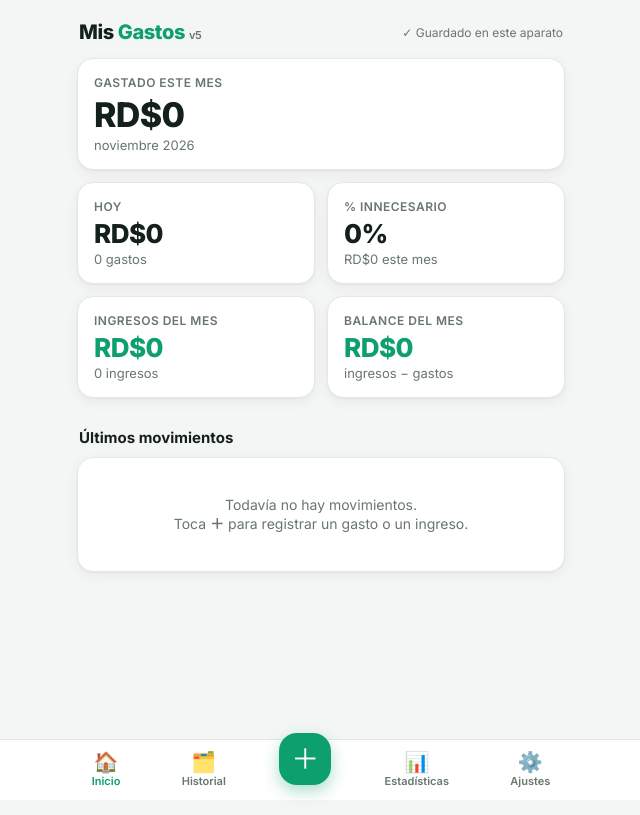
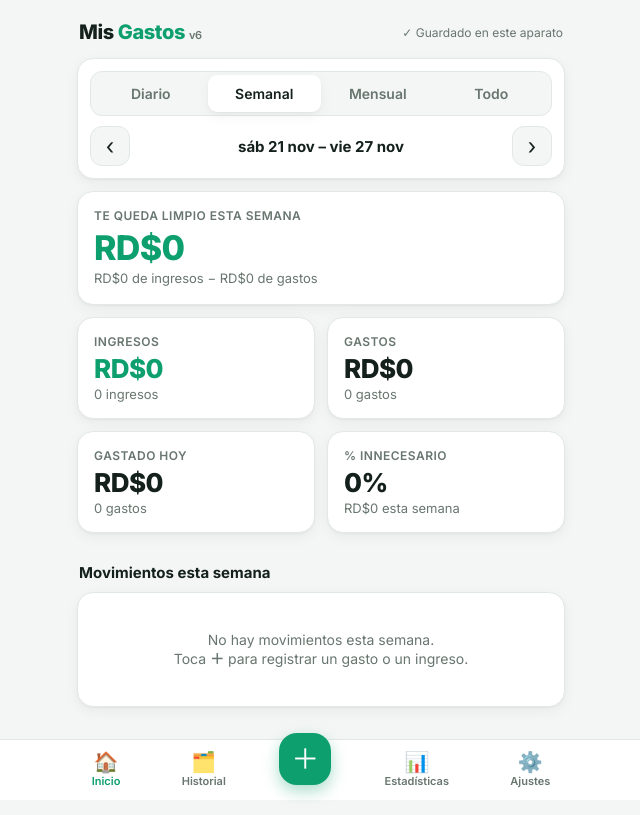
Before and after one commit to profesorshoprd-boop/mis-gastos, a plain HTML site: page index.html in a window 1280 px wide. Shown: the whole page, without its empty margins (319-959 px from the left). Drawn offline with Linux system fonts and the light colour scheme.

Commit message:
Inicio semanal (sábado a viernes) con lo que queda limpio; Diario/Mensual/Todo
Co-Authored-By: Claude Opus 5.5 <noreply@anthropic.com>
Claude-Session: https://claude.ai/code/session_01JqLMgGv8xvib9JKfMfD8sS

```diff
--- a/index.html
+++ b/index.html
@@ -131,7 +131,7 @@ input:focus,select:focus,textarea:focus{border-color:var(--acc)}
 <body>
 <div class="app">
   <header>
-    <h1>Mis <span>Gastos</span> <small style="font-size:11px;color:var(--muted);font-weight:600">v5</small></h1>
+    <h1>Mis <span>Gastos</span> <small style="font-size:11px;color:var(--muted);font-weight:600">v6</small></h1>
     <div class="sync" id="sync">Cargando…</div>
   </header>
   <div class="notice" id="notice"></div>
@@ -140,21 +140,26 @@ input:focus,select:focus,textarea:focus{border-color:var(--acc)}
 
   <!-- INICIO -->
   <section class="view" id="v-inicio">
+    <div class="card" style="padding:12px">
+      <div class="seg" id="i-per" style="margin-bottom:10px"><button data-p="d">Diario</button><button data-p="w" class="on">Semanal</button><button data-p="m">Mensual</button><button data-p="t">Todo</button></div>
+      <div class="pnav" id="i-nav"><button id="i-prev" aria-label="Anterior">‹</button><div id="i-lbl"></div><button id="i-next" aria-label="Siguiente">›</button></div>
+    </div>
     <div class="card">
-      <div class="lbl">Gastado este mes</div>
-      <div class="big xl" id="i-mes">RD$0</div>
+      <div class="lbl" id="i-limpiolbl">Te queda limpio esta semana</div>
+      <div class="big xl" id="i-limpio">RD$0</div>
+      <div class="sub" id="i-limpiosub">ingresos − gastos</div>
+      <div class="bar" id="i-presbar" style="display:none"><i></i></div>
       <div class="sub" id="i-pres"></div>
-      <div class="bar" id="i-presbar" style="display:none"><i></i></div>
     </div>
     <div class="grid2">
-      <div class="card"><div class="lbl">Hoy</div><div class="big" id="i-hoy">RD$0</div><div class="sub" id="i-hoyn"></div></div>
+      <div class="card"><div class="lbl">Ingresos</div><div class="big pos" id="i-ing">RD$0</div><div class="sub" id="i-ingn"></div></div>
+      <div class="card"><div class="lbl">Gastos</div><div class="big" id="i-gas">RD$0</div><div class="sub" id="i-gasn"></div></div>
+    </div>
+    <div class="grid2">
+      <div class="card"><div class="lbl">Gastado hoy</div><div class="big" id="i-hoy">RD$0</div><div class="sub" id="i-hoyn"></div></div>
       <div class="card"><div class="lbl">% Innecesario</div><div class="big" id="i-inn">0%</div><div class="sub" id="i-innm"></div></div>
     </div>
-    <div class="grid2">
-      <div class="card"><div class="lbl">Ingresos del mes</div><div class="big pos" id="i-ing">RD$0</div><div class="sub" id="i-ingn"></div></div>
-      <div class="card"><div class="lbl">Balance del mes</div><div class="big" id="i-bal">RD$0</div><div class="sub">ingresos − gastos</div></div>
-    </div>
-    <h2>Últimos movimientos</h2>
+    <h2 id="i-ulth">Movimientos</h2>
     <div class="card" id="i-ult"></div>
   </section>
 
@@ -361,36 +366,52 @@ function render(){
   if(view==="ajustes")renderAjustes();
   if(view==="agregar")renderCatsForm();
 }
+/* semana de sábado a viernes */
+const ds=d=>d.getFullYear()+"-"+pad(d.getMonth()+1)+"-"+pad(d.getDate());
+function rangeFor(per,ref){const r=new Date(ref+"T12:00");
+  if(per==="t")return["0000-01-01","9999-12-31"];
+  if(per==="d")return[ref,ref];
+  if(per==="w"){const dw=(r.getDay()+1)%7;const a=new Date(r);a.setDate(r.getDate()-dw);const b=new Date(a);b.setDate(a.getDate()+6);return[ds(a),ds(b)]}
+  return[ds(new Date(r.getFullYear(),r.getMonth(),1)),ds(new Date(r.getFullYear(),r.getMonth()+1,0))]}
+function labelFor(per,a,b){const f=x=>{const d=new Date(x+"T12:00");return DIAS[d.getDay()]+" "+d.getDate()+" "+MESES[d.getMonth()].slice(0,3)};
+  if(per==="t")return"Todo el tiempo";
+  if(per==="d"){const d=new Date(a+"T12:00");const l=dayLabel(a);return(l==="Hoy"||l==="Ayer"?l+" · ":"")+DIAS[d.getDay()]+" "+d.getDate()+" "+MESES[d.getMonth()]+" "+d.getFullYear()}
+  if(per==="w")return f(a)+" – "+f(b);
+  const m=monthName(a.slice(0,7));return m.charAt(0).toUpperCase()+m.slice(1)}
+function moveRef(per,ref,n){const r=new Date(ref+"T12:00");if(per==="d")r.setDate(r.getDate()+n);else if(per==="w")r.setDate(r.getDate()+7*n);else{r.setDate(1);r.setMonth(r.getMonth()+n)}return ds(r)}
+let IP=(()=>{try{return localStorage.getItem("misgastos_iper")||"w"}catch(e){return"w"}})(),IR=null;
 function renderInicio(){
-  const m=curMonth(),its=itemsOf(m),t=today();
-  const tot=its.reduce((a,b)=>a+b.monto,0);
-  const hoy=its.filter(i=>i.fecha===t);const th=hoy.reduce((a,b)=>a+b.monto,0);
-  const inn=its.filter(i=>i.inn).reduce((a,b)=>a+b.monto,0);
-  $("i-mes").textContent=fmt(tot);
+  if(!IR)IR=today();
+  $("i-per").querySelectorAll("button").forEach(b=>b.classList.toggle("on",b.dataset.p===IP));
+  $("i-nav").style.display=IP==="t"?"none":"";
+  const[a,b]=rangeFor(IP,IR);$("i-lbl").textContent=labelFor(IP,a,b);
+  const inR=i=>i.fecha>=a&&i.fecha<=b,actual=IR===today()||(a<=today()&&today()<=b);
+  const gs=allItems().filter(inR),is=allIng().filter(inR);
+  const tg=gs.reduce((x,y)=>x+y.monto,0),ti=is.reduce((x,y)=>x+y.monto,0),bal=ti-tg;
+  const nom={d:actual?"hoy":"ese día",w:actual?"esta semana":"esa semana",m:actual?"este mes":"ese mes",t:"en total"}[IP];
+  $("i-limpiolbl").textContent=(bal<0?"Gastaste de más ":"Te queda limpio ")+nom;
+  $("i-limpio").textContent=(bal<0?"−":"")+fmt(Math.abs(bal));$("i-limpio").className="big xl "+(bal<0?"neg":"pos");
+  $("i-limpiosub").textContent=`${fmt(ti)} de ingresos − ${fmt(tg)} de gastos`;
+  $("i-ing").textContent=fmt(ti);$("i-ingn").textContent=is.length+(is.length===1?" ingreso":" ingresos");
+  $("i-gas").textContent=fmt(tg);$("i-gasn").textContent=gs.length+(gs.length===1?" gasto":" gastos");
+  const t=today(),hoy=allItems().filter(i=>i.fecha===t),th=hoy.reduce((x,y)=>x+y.monto,0);
   $("i-hoy").textContent=fmt(th);$("i-hoyn").textContent=hoy.length+(hoy.length===1?" gasto":" gastos");
-  $("i-inn").textContent=(tot?Math.round(inn/tot*100):0)+"%";$("i-innm").textContent=fmt(inn)+" este mes";
+  const inn=gs.filter(i=>i.inn).reduce((x,y)=>x+y.monto,0);
+  $("i-inn").textContent=(tg?Math.round(inn/tg*100):0)+"%";$("i-innm").textContent=fmt(inn)+" "+nom;
   const p=+S.cfg.pres||0,bar=$("i-presbar");
-  if(p>0){const pct=Math.min(100,tot/p*100);bar.style.display="";bar.classList.toggle("bad",tot>p);bar.firstElementChild.style.width=pct+"%";
-    $("i-pres").textContent=tot>p?`Te pasaste ${fmt(tot-p)} del presupuesto de ${fmt(p)}`:`Te quedan ${fmt(p-tot)} de ${fmt(p)} · ${monthName(m)}`}
-  else{bar.style.display="none";$("i-pres").textContent=monthName(m)}
-  const ing=ingOf(m),ti=ing.reduce((a,b)=>a+b.monto,0),bal=ti-tot;
-  $("i-ing").textContent=fmt(ti);$("i-ingn").textContent=ing.length+(ing.length===1?" ingreso":" ingresos");
-  $("i-bal").textContent=(bal<0?"−":"")+fmt(Math.abs(bal));$("i-bal").className="big "+(bal<0?"neg":"pos");
-  const ult=allItems().concat(allIng().map(i=>Object.assign({_i:1},i))).sort((a,b)=>(b.fecha+b.ts).localeCompare(a.fecha+a.ts)).slice(0,8);
-  $("i-ult").innerHTML=ult.length?ult.map(it=>anyRow(it).replace('<div class="t2">',`<div class="t2">${dayLabel(it.fecha)} · `)).join(""):'<div class="empty">Todavía no hay movimientos.<br>Toca <b>＋</b> para registrar un gasto o un ingreso.</div>';
+  if(p>0&&IP==="m"){bar.style.display="";bar.classList.toggle("bad",tg>p);bar.firstElementChild.style.width=Math.min(100,tg/p*100)+"%";
+    $("i-pres").textContent=tg>p?`Te pasaste ${fmt(tg-p)} del presupuesto de ${fmt(p)}`:`Te quedan ${fmt(p-tg)} del presupuesto de ${fmt(p)}`}
+  else{bar.style.display="none";$("i-pres").textContent=""}
+  const ult=gs.concat(is.map(i=>Object.assign({_i:1},i))).sort((x,y)=>(y.fecha+y.ts).localeCompare(x.fecha+x.ts));
+  $("i-ulth").textContent="Movimientos "+nom+(ult.length>10?" (últimos 10)":"");
+  $("i-ult").innerHTML=ult.length?ult.slice(0,10).map(it=>anyRow(it).replace('<div class="t2">',`<div class="t2">${dayLabel(it.fecha)} · `)).join(""):'<div class="empty">No hay movimientos '+nom+'.<br>Toca <b>＋</b> para registrar un gasto o un ingreso.</div>';
   bindRows($("i-ult"));
 }
+$("i-per").querySelectorAll("button").forEach(b=>b.onclick=()=>{IP=b.dataset.p;IR=today();try{localStorage.setItem("misgastos_iper",IP)}catch(e){}renderInicio()});
+$("i-prev").onclick=()=>{IR=moveRef(IP,IR,-1);renderInicio()};$("i-next").onclick=()=>{IR=moveRef(IP,IR,1);renderInicio()};
 function fillCatSelect(sel){const v=sel.value;sel.innerHTML='<option value="">Todas</option>'+S.cfg.cats.map(c=>`<option value="${esc(c.n)}">${esc(c.e+" "+c.n)}</option>`).join("");sel.value=v}
 const H={per:"m",ref:null,tp:"",sel:new Set(),open:false};
-const ds=d=>d.getFullYear()+"-"+pad(d.getMonth()+1)+"-"+pad(d.getDate());
-function hRange(){const r=new Date(H.ref+"T12:00");
-  if(H.per==="d")return[H.ref,H.ref];
-  if(H.per==="w"){const dw=(r.getDay()+6)%7;const a=new Date(r);a.setDate(r.getDate()-dw);const b=new Date(a);b.setDate(a.getDate()+6);return[ds(a),ds(b)]}
-  const a=new Date(r.getFullYear(),r.getMonth(),1),b=new Date(r.getFullYear(),r.getMonth()+1,0);return[ds(a),ds(b)]}
-function hLabel(a,b){const f=x=>{const d=new Date(x+"T12:00");return d.getDate()+" "+MESES[d.getMonth()].slice(0,3)};
-  if(H.per==="d"){const d=new Date(a+"T12:00");const l=dayLabel(a);return(l==="Hoy"||l==="Ayer"?l+" · ":"")+DIAS[d.getDay()]+" "+d.getDate()+" "+MESES[d.getMonth()]+" "+d.getFullYear()}
-  if(H.per==="w")return"Semana: "+f(a)+" – "+f(b);
-  const m=monthName(a.slice(0,7));return m.charAt(0).toUpperCase()+m.slice(1)}
+const hRange=()=>rangeFor(H.per,H.ref),hLabel=(a,b)=>(H.per==="w"?"Semana: ":"")+labelFor(H.per,a,b);
 function hMove(n){const r=new Date(H.ref+"T12:00");if(H.per==="d")r.setDate(r.getDate()+n);else if(H.per==="w")r.setDate(r.getDate()+7*n);else{r.setDate(1);r.setMonth(r.getMonth()+n)}H.ref=ds(r);renderHist()}
 function fillHFilter(){
   const otros=[...new Set(allIng().filter(i=>i.fuente==="Otros"&&i.otro).map(i=>i.otro))];
```
